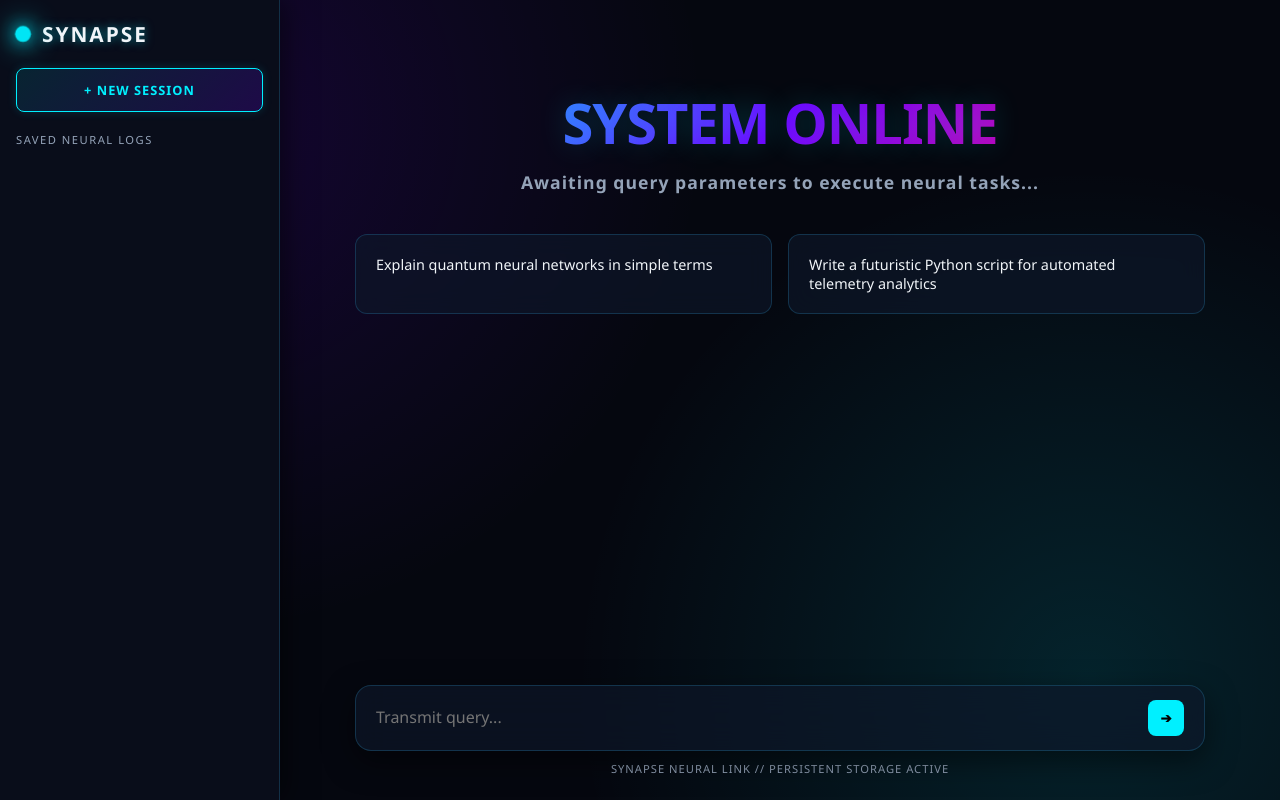
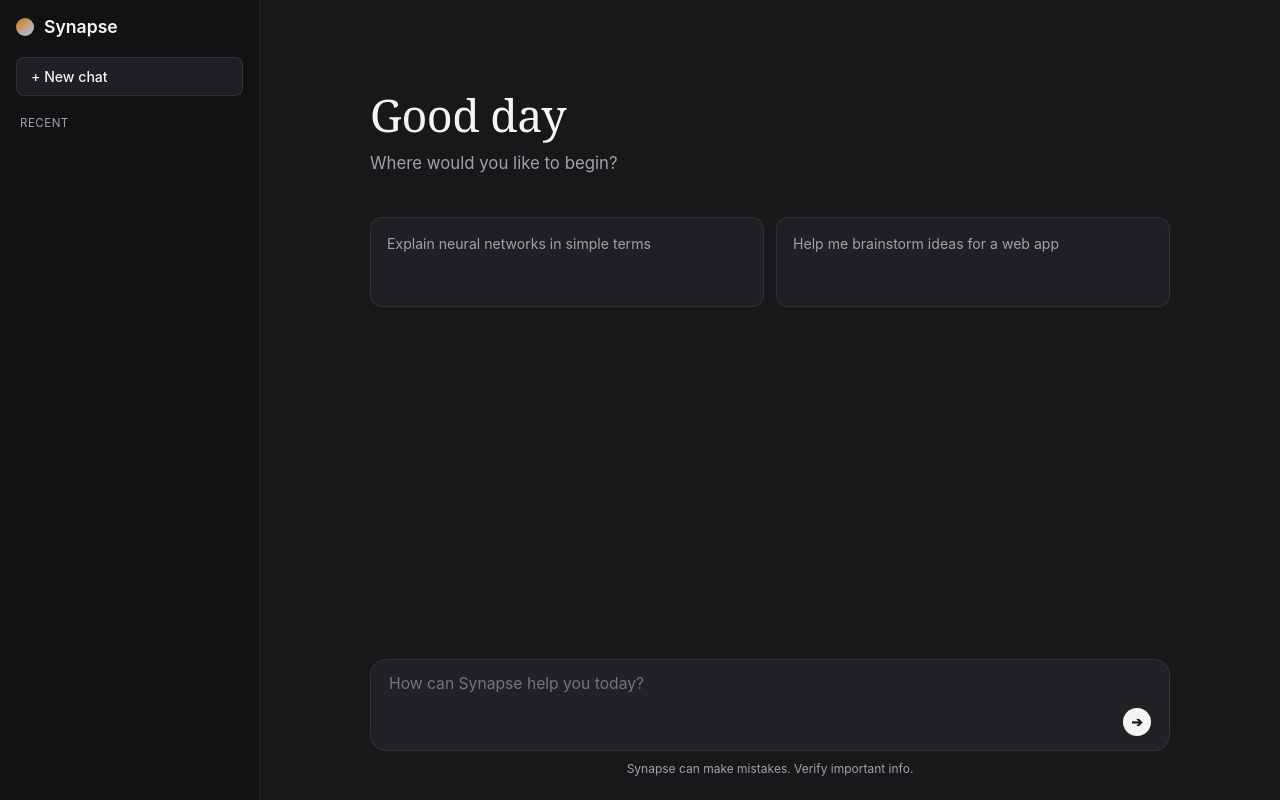
Before and after one commit to notrandomgames/synapse, a plain HTML site: page index.html in a window 1280 px wide. Drawn offline with Linux system fonts and the light colour scheme.

Commit message:
Refactor index.html for improved UI and accessibility
Updated the title and adjusted styles for a cleaner interface. Modified button texts, adjusted layout properties, and improved accessibility features.

```diff
--- a/index.html
+++ b/index.html
@@ -3,91 +3,79 @@
 <head>
     <meta charset="UTF-8">
     <meta name="viewport" content="width=device-width, initial-scale=1.0">
-    <title>SYNAPSE // NEURAL INTERFACE</title>
+    <title>Synapse</title>
     <style>
         :root {
-            --bg-dark: #05070f;
-            --bg-sidebar: #090d1a;
-            --glass-bg: rgba(15, 23, 42, 0.65);
-            --glass-border: rgba(56, 189, 248, 0.2);
-            --neon-cyan: #00f0ff;
-            --neon-purple: #7000ff;
-            --neon-pink: #ff007f;
-            --text-main: #f1f5f9;
-            --text-dim: #94a3b8;
-            --font-main: 'Segoe UI', system-ui, -apple-system, sans-serif;
+            /* Hybrid Palette: Gemini Dark + Claude Warmth */
+            --bg-main: #18181b;
+            --bg-sidebar: #121215;
+            --bg-card: #202024;
+            --bg-card-hover: #28282d;
+            --bg-input: #222226;
+            --border-color: rgba(255, 255, 255, 0.08);
+            --text-primary: #f4f4f5;
+            --text-secondary: #a1a1aa;
+            --accent-warm: #d97706; /* Claude Warm Amber */
+            --accent-blue: #a8c7fa; /* Gemini Soft Blue */
+            --font-sans: -apple-system, BlinkMacSystemFont, "Segoe UI", Roboto, sans-serif;
+            --font-serif: "Georgia", "Cambria", serif;
         }
 
-        * { margin: 0; padding: 0; box-sizing: border-box; font-family: var(--font-main); }
+        * { margin: 0; padding: 0; box-sizing: border-box; font-family: var(--font-sans); }
 
         body {
-            background-color: var(--bg-dark);
-            color: var(--text-main);
+            background-color: var(--bg-main);
+            color: var(--text-primary);
             display: flex;
             height: 100vh;
             overflow: hidden;
-            background-image:
-                radial-gradient(circle at 15% 15%, rgba(112, 0, 255, 0.15) 0%, transparent 40%),
-                radial-gradient(circle at 85% 85%, rgba(0, 240, 255, 0.12) 0%, transparent 40%);
         }
 
-        /* Futuristic Sidebar */
+        /* Minimal Sidebar (Claude/Gemini style) */
         aside {
-            width: 280px;
-            background: var(--bg-sidebar);
-            border-right: 1px solid var(--glass-border);
+            width: 260px;
+            background-color: var(--bg-sidebar);
+            border-right: 1px solid var(--border-color);
             display: flex;
             flex-direction: column;
-            padding: 20px 16px;
+            padding: 16px;
             gap: 20px;
-            box-shadow: 5px 0 25px rgba(0,0,0,0.5);
-            z-index: 10;
         }
 
         .brand {
             display: flex;
             align-items: center;
-            gap: 12px;
-            font-size: 1.3rem;
-            font-weight: 800;
-            letter-spacing: 2px;
-            color: var(--text-main);
-            text-shadow: 0 0 10px rgba(0, 240, 255, 0.5);
+            gap: 10px;
+            font-size: 1.1rem;
+            font-weight: 600;
+            color: var(--text-primary);
         }
 
-        .brand-orb {
-            width: 14px;
-            height: 14px;
-            background: var(--neon-cyan);
+        .brand-icon {
+            width: 18px;
+            height: 18px;
             border-radius: 50%;
-            box-shadow: 0 0 15px var(--neon-cyan), 0 0 30px var(--neon-cyan);
-            animation: pulse 2s infinite alternate;
-        }
-
-        @keyframes pulse {
-            0% { transform: scale(0.9); opacity: 0.8; }
-            100% { transform: scale(1.2); opacity: 1; }
+            background: linear-gradient(135deg, var(--accent-warm), var(--accent-blue));
         }
 
         .new-chat-btn {
-            background: linear-gradient(135deg, rgba(0, 240, 255, 0.1), rgba(112, 0, 255, 0.2));
-            color: var(--neon-cyan);
-            border: 1px solid var(--neon-cyan);
-            padding: 12px 16px;
+            background-color: var(--bg-card);
+            color: var(--text-primary);
+            border: 1px solid var(--border-color);
+            padding: 10px 14px;
             border-radius: 8px;
             cursor: pointer;
-            font-weight: 600;
-            letter-spacing: 1px;
-            text-transform: uppercase;
-            font-size: 0.8rem;
-            transition: all 0.3s ease;
-            box-shadow: 0 0 10px rgba(0, 240, 255, 0.15);
+            font-size: 0.88rem;
+            font-weight: 500;
+            display: flex;
+            align-items: center;
+            gap: 8px;
+            transition: background 0.2s, border-color 0.2s;
         }
 
         .new-chat-btn:hover {
-            background: var(--neon-cyan);
-            color: #000;
-            box-shadow: 0 0 20px var(--neon-cyan);
+            background-color: var(--bg-card-hover);
+            border-color: rgba(255, 255, 255, 0.15);
         }
 
         .chat-history {
@@ -95,38 +83,36 @@
             overflow-y: auto;
             display: flex;
             flex-direction: column;
-            gap: 8px;
+            gap: 4px;
         }
 
         .history-title {
-            font-size: 0.7rem;
-            color: var(--text-dim);
-            letter-spacing: 1.5px;
+            font-size: 0.72rem;
+            color: var(--text-secondary);
             text-transform: uppercase;
+            letter-spacing: 0.5px;
             margin-bottom: 6px;
+            padding-left: 4px;
         }
 
         .history-item {
-            padding: 10px 12px;
+            padding: 8px 10px;
             border-radius: 6px;
             font-size: 0.85rem;
-            color: var(--text-dim);
+            color: var(--text-secondary);
             cursor: pointer;
-            border: 1px solid transparent;
             white-space: nowrap;
             overflow: hidden;
             text-overflow: ellipsis;
-            transition: all 0.2s;
+            transition: background 0.2s, color 0.2s;
         }
 
         .history-item:hover, .history-item.active {
-            background: rgba(255, 255, 255, 0.05);
-            color: var(--text-main);
-            border-color: var(--glass-border);
-            text-shadow: 0 0 8px rgba(255,255,255,0.3);
+            background-color: var(--bg-card);
+            color: var(--text-primary);
         }
 
-        /* Main Glass Workspace */
+        /* Main Workspace */
         main {
             flex: 1;
             display: flex;
@@ -134,170 +120,169 @@
             align-items: center;
             justify-content: space-between;
             padding: 24px;
-            position: relative;
         }
 
         .content-container {
             width: 100%;
-            max-width: 850px;
+            max-width: 800px;
             height: 100%;
             display: flex;
             flex-direction: column;
         }
 
+        /* Claude-inspired Elegant Header */
         .welcome-section {
             margin-top: 60px;
-            text-align: center;
+            margin-bottom: 20px;
         }
 
         .welcome-title {
-            font-size: 3.5rem;
-            font-weight: 900;
-            letter-spacing: -1px;
-            background: linear-gradient(135deg, var(--neon-cyan), var(--neon-purple), var(--neon-pink));
-            -webkit-background-clip: text;
-            -webkit-text-fill-color: transparent;
-            text-shadow: 0 0 30px rgba(0, 240, 255, 0.2);
+            font-family: var(--font-serif);
+            font-size: 2.8rem;
+            font-weight: 400;
+            color: var(--text-primary);
+            letter-spacing: -0.5px;
+            margin-bottom: 8px;
         }
 
         .welcome-subtitle {
-            font-size: 1.1rem;
-            color: var(--text-dim);
-            margin-top: 10px;
-            letter-spacing: 1px;
+            font-size: 1.05rem;
+            color: var(--text-secondary);
+            font-weight: 400;
         }
 
+        /* Gemini-style Prompt Cards */
         .cards-grid {
             display: grid;
             grid-template-columns: repeat(2, 1fr);
-            gap: 16px;
-            margin-top: 40px;
+            gap: 12px;
+            margin-top: 24px;
             margin-bottom: auto;
         }
 
         .card {
-            background: var(--glass-bg);
-            border: 1px solid var(--glass-border);
-            backdrop-filter: blur(12px);
-            padding: 20px;
+            background-color: var(--bg-card);
+            border: 1px solid var(--border-color);
+            padding: 16px;
             border-radius: 12px;
             cursor: pointer;
-            transition: all 0.3s ease;
+            transition: background 0.2s, border-color 0.2s;
+            min-height: 90px;
+            display: flex;
+            flex-direction: column;
+            justify-content: space-between;
         }
 
         .card:hover {
-            border-color: var(--neon-cyan);
-            transform: translateY(-3px);
-            box-shadow: 0 0 15px rgba(0, 240, 255, 0.2);
+            background-color: var(--bg-card-hover);
+            border-color: rgba(255, 255, 255, 0.15);
         }
 
         .card-text {
-            font-size: 0.9rem;
-            color: var(--text-main);
+            font-size: 0.88rem;
+            color: var(--text-secondary);
+            line-height: 1.4;
         }
 
-        /* Chat Window */
+        /* Messages Area */
         .messages-container {
             flex: 1;
             overflow-y: auto;
             display: flex;
             flex-direction: column;
-            gap: 20px;
-            padding-right: 12px;
+            gap: 24px;
+            padding-right: 8px;
             margin-bottom: 20px;
         }
 
         .message {
             display: flex;
             gap: 16px;
-            animation: fadeIn 0.3s ease-in-out;
-        }
-
-        @keyframes fadeIn {
-            from { opacity: 0; transform: translateY(10px); }
-            to { opacity: 1; transform: translateY(0); }
+            line-height: 1.6;
         }
 
         .message.user .message-content {
-            background: linear-gradient(135deg, rgba(112, 0, 255, 0.3), rgba(0, 240, 255, 0.15));
-            border: 1px solid var(--glass-border);
-            padding: 14px 18px;
-            border-radius: 16px 16px 2px 16px;
+            background-color: var(--bg-card);
+            border: 1px solid var(--border-color);
+            padding: 12px 18px;
+            border-radius: 16px;
+            max-width: 80%;
             margin-left: auto;
-            max-width: 80%;
         }
 
         .message.ai .avatar {
-            width: 32px;
-            height: 32px;
-            background: linear-gradient(135deg, var(--neon-cyan), var(--neon-purple));
-            border-radius: 8px;
+            width: 26px;
+            height: 26px;
+            background: linear-gradient(135deg, var(--accent-warm), var(--accent-blue));
+            border-radius: 50%;
             flex-shrink: 0;
-            box-shadow: 0 0 10px var(--neon-cyan);
+            margin-top: 2px;
         }
 
         .message-content {
             font-size: 0.95rem;
-            line-height: 1.6;
+            color: var(--text-primary);
             white-space: pre-wrap;
         }
 
-        /* Futuristic Input Field */
+        /* Clean Hybrid Input Box */
         .input-container {
-            background: var(--glass-bg);
-            border: 1px solid var(--glass-border);
-            backdrop-filter: blur(16px);
+            background-color: var(--bg-input);
+            border: 1px solid var(--border-color);
             border-radius: 16px;
-            padding: 14px 20px;
+            padding: 14px 18px;
             display: flex;
-            align-items: center;
-            gap: 12px;
-            box-shadow: 0 10px 30px rgba(0,0,0,0.5);
-            transition: border-color 0.3s;
+            flex-direction: column;
+            gap: 10px;
+            transition: border-color 0.2s;
         }
 
         .input-container:focus-within {
-            border-color: var(--neon-cyan);
-            box-shadow: 0 0 20px rgba(0, 240, 255, 0.25);
+            border-color: rgba(255, 255, 255, 0.2);
         }
 
         .input-box {
-            flex: 1;
+            width: 100%;
             background: transparent;
             border: none;
             outline: none;
-            color: var(--text-main);
-            font-size: 1rem;
+            color: var(--text-primary);
+            font-size: 0.98rem;
             resize: none;
             height: 24px;
         }
 
+        .input-controls {
+            display: flex;
+            justify-content: flex-end;
+            align-items: center;
+        }
+
         .send-btn {
-            background: var(--neon-cyan);
+            background: var(--text-primary);
             border: none;
-            width: 36px;
-            height: 36px;
-            border-radius: 8px;
-            color: #000;
+            width: 28px;
+            height: 28px;
+            border-radius: 50%;
+            color: var(--bg-main);
             font-weight: bold;
             cursor: pointer;
-            transition: all 0.3s;
             display: flex;
             align-items: center;
             justify-content: center;
+            font-size: 0.85rem;
+            transition: opacity 0.2s;
         }
 
         .send-btn:hover {
-            box-shadow: 0 0 15px var(--neon-cyan);
-            transform: scale(1.05);
+            opacity: 0.88;
         }
 
         .footer-text {
-            font-size: 0.7rem;
-            color: var(--text-dim);
+            font-size: 0.75rem;
+            color: var(--text-secondary);
             text-align: center;
             margin-top: 10px;
-            letter-spacing: 1px;
         }
     </style>
 </head>
@@ -305,12 +290,12 @@
 
     <aside>
         <div class="brand">
-            <div class="brand-orb"></div>
-            <span>SYNAPSE</span>
+            <div class="brand-icon"></div>
+            <span>Synapse</span>
         </div>
-        <button class="new-chat-btn" onclick="startNewChat()">+ New Session</button>
+        <button class="new-chat-btn" onclick="startNewChat()">+ New chat</button>
         <div class="chat-history">
-            <div class="history-title">Saved Neural Logs</div>
+            <div class="history-title">Recent</div>
             <div id="historyList"></div>
         </div>
     </aside>
@@ -319,16 +304,16 @@
         <div class="content-container">
 
             <div class="welcome-section" id="welcomeSection">
-                <h1 class="welcome-title">SYSTEM ONLINE</h1>
-                <h2 class="welcome-subtitle">Awaiting query parameters to execute neural tasks...</h2>
+                <h1 class="welcome-title">Good day</h1>
+                <h2 class="welcome-subtitle">Where would you like to begin?</h2>
             </div>
 
             <div class="cards-grid" id="cardsGrid">
-                <div class="card" onclick="sendPrompt('Explain quantum neural networks in simple terms')">
-                    <p class="card-text">Explain quantum neural networks in simple terms</p>
+                <div class="card" onclick="sendPrompt('Explain neural networks in simple terms')">
+                    <p class="card-text">Explain neural networks in simple terms</p>
                 </div>
-                <div class="card" onclick="sendPrompt('Write a futuristic Python script for automated telemetry analytics')">
-                    <p class="card-text">Write a futuristic Python script for automated telemetry analytics</p>
+                <div class="card" onclick="sendPrompt('Help me brainstorm ideas for a web app')">
+                    <p class="card-text">Help me brainstorm ideas for a web app</p>
                 </div>
             </div>
 
@@ -336,10 +321,12 @@
 
             <div>
                 <div class="input-container">
-                    <textarea class="input-box" id="userInput" placeholder="Transmit query..." rows="1" onkeydown="handleKeyPress(event)"></textarea>
-                    <button class="send-btn" onclick="sendMessage()">➔</button>
+                    <textarea class="input-box" id="userInput" placeholder="How can Synapse help you today?" rows="1" onkeydown="handleKeyPress(event)"></textarea>
+                    <div class="input-controls">
+                        <button class="send-btn" onclick="sendMessage()">➔</button>
+                    </div>
                 </div>
-                <p class="footer-text">SYNAPSE NEURAL LINK // PERSISTENT STORAGE ACTIVE</p>
+                <p class="footer-text">Synapse can make mistakes. Verify important info.</p>
             </div>
 
         </div>
@@ -355,7 +342,6 @@
         let chatSessions = JSON.parse(localStorage.getItem('synapse_chats')) || [];
         let currentSessionId = null;
 
-        // Initialize history list on startup
         renderHistory();
 
         function handleKeyPress(event) {
@@ -378,19 +364,16 @@
             cardsGrid.style.display = 'none';
             messagesContainer.style.display = 'flex';
 
-            // Create new session if starting fresh
             if (!currentSessionId) {
                 currentSessionId = Date.now().toString();
                 chatSessions.unshift({ id: currentSessionId, title: text, messages: [] });
             }
 
-            // Append & store user message
             appendMessage(text, 'user');
             saveMessageToSession('user', text);
             userInput.value = '';
 
-            // AI loading indicator
-            appendMessage("Processing query...", 'ai');
+            appendMessage("Thinking...", 'ai');
             const aiMessages = messagesContainer.querySelectorAll('.message.ai .message-content');
             const loadingElement = aiMessages[aiMessages.length - 1];
 
@@ -405,18 +388,18 @@
                 let aiResponseText = "";
 
                 if (data.error) {
-                    aiResponseText = "System Error: " + data.error;
+                    aiResponseText = "Error: " + data.error;
                 } else if (data.candidates && data.candidates[0].content.parts[0].text) {
                     aiResponseText = data.candidates[0].content.parts[0].text;
                 } else {
-                    aiResponseText = "Error: Invalid data structure returned.";
+                    aiResponseText = "Error: Invalid response format.";
                 }
 
                 loadingElement.innerText = aiResponseText;
                 saveMessageToSession('ai', aiResponseText);
 
             } catch (err) {
-                loadingElement.innerText = "Error: Connection lost to neural backend.";
+                loadingElement.innerText = "Error connecting to serverless function.";
             }
 
             renderHistory();
```
